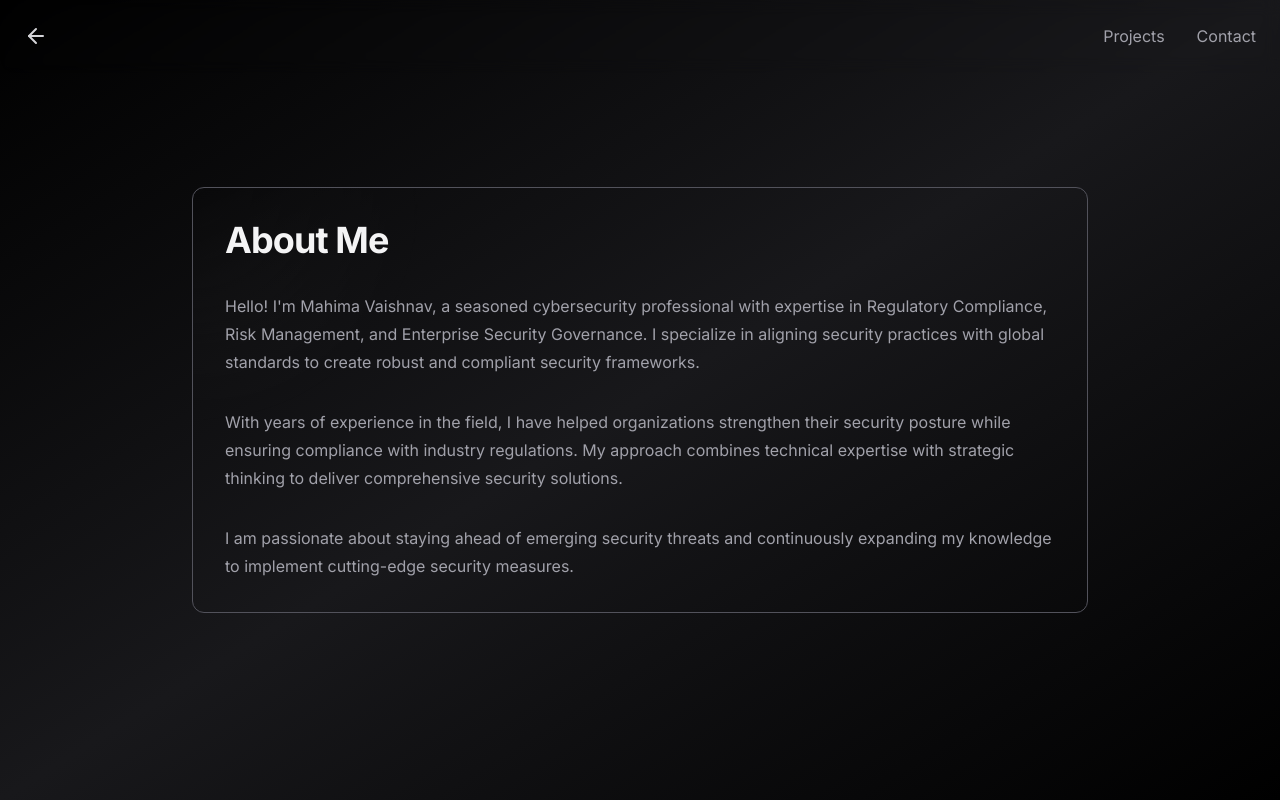
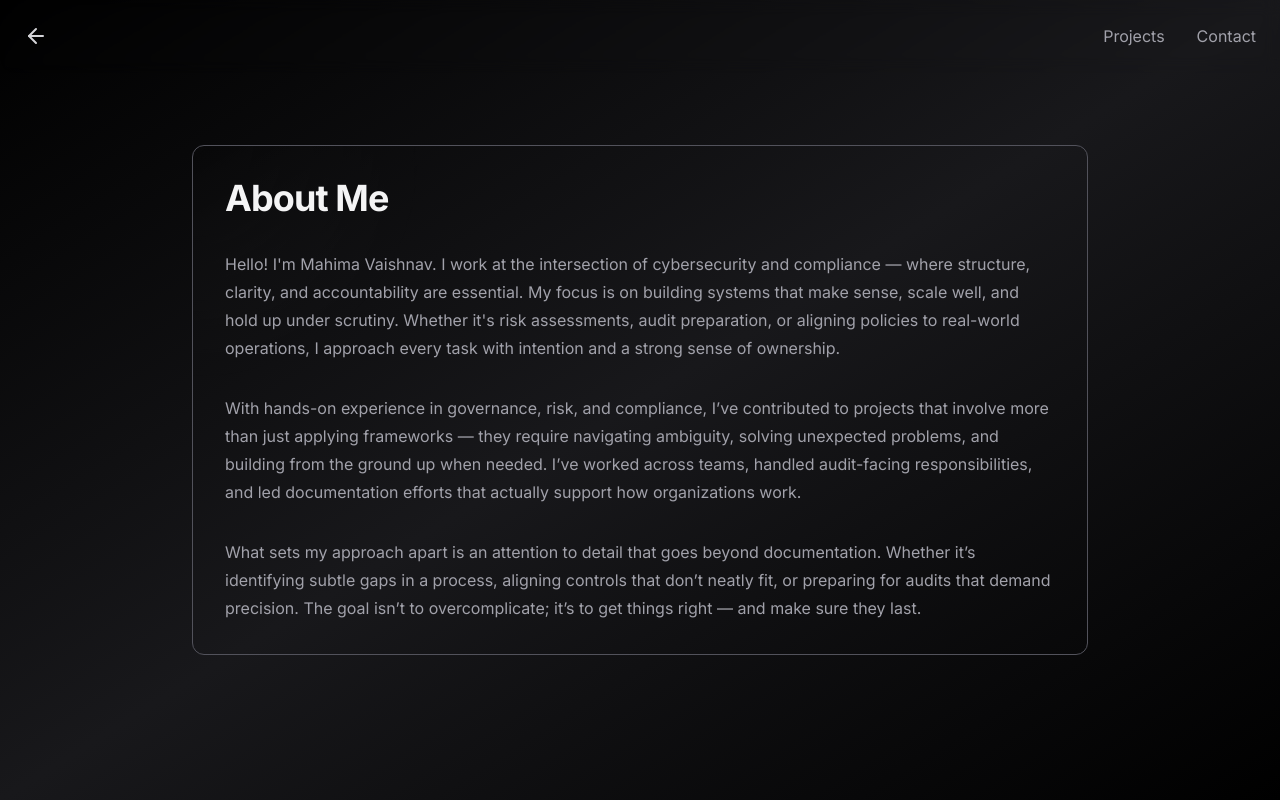
Before and after one commit to mahimakv18/nextjs-portfolio-pageview-counter, a Next.js app: page /about in a window 1280 px wide. Built offline with nearby package versions, Linux system fonts and the light colour scheme; no server answers; what tailwindcss-debug-screens would draw is missing.

Commit message:
New changes

```diff
--- a/app/about/page.tsx
+++ b/app/about/page.tsx
@@ -14,13 +14,13 @@ export default function About() {
                 About Me
               </h1>
               <p className="text-zinc-400 leading-7">
-                Hello! I&apos;m Mahima Vaishnav, a seasoned cybersecurity professional with expertise in Regulatory Compliance, Risk Management, and Enterprise Security Governance. I specialize in aligning security practices with global standards to create robust and compliant security frameworks.
+                Hello! I&apos;m Mahima Vaishnav. I work at the intersection of cybersecurity and compliance — where structure, clarity, and accountability are essential. My focus is on building systems that make sense, scale well, and hold up under scrutiny. Whether it's risk assessments, audit preparation, or aligning policies to real-world operations, I approach every task with intention and a strong sense of ownership.
               </p>
               <p className="text-zinc-400 leading-7">
-                With years of experience in the field, I have helped organizations strengthen their security posture while ensuring compliance with industry regulations. My approach combines technical expertise with strategic thinking to deliver comprehensive security solutions.
+                With hands-on experience in governance, risk, and compliance, I’ve contributed to projects that involve more than just applying frameworks — they require navigating ambiguity, solving unexpected problems, and building from the ground up when needed. I’ve worked across teams, handled audit-facing responsibilities, and led documentation efforts that actually support how organizations work.
               </p>
               <p className="text-zinc-400 leading-7">
-                I am passionate about staying ahead of emerging security threats and continuously expanding my knowledge to implement cutting-edge security measures.
+                What sets my approach apart is an attention to detail that goes beyond documentation. Whether it’s identifying subtle gaps in a process, aligning controls that don’t neatly fit, or preparing for audits that demand precision. The goal isn’t to overcomplicate; it’s to get things right — and make sure they last.
               </p>
             </div>
           </Card>
```
